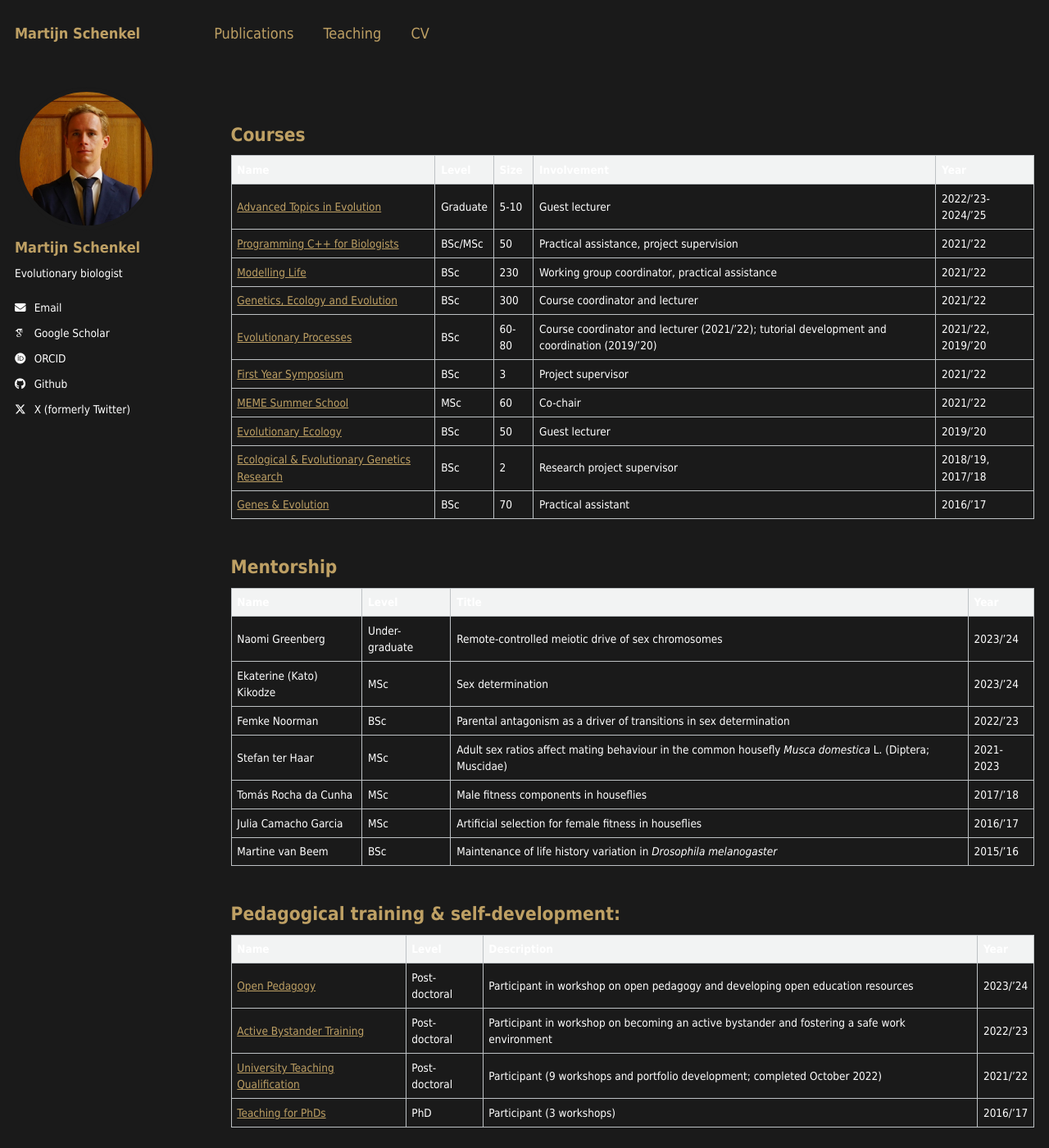
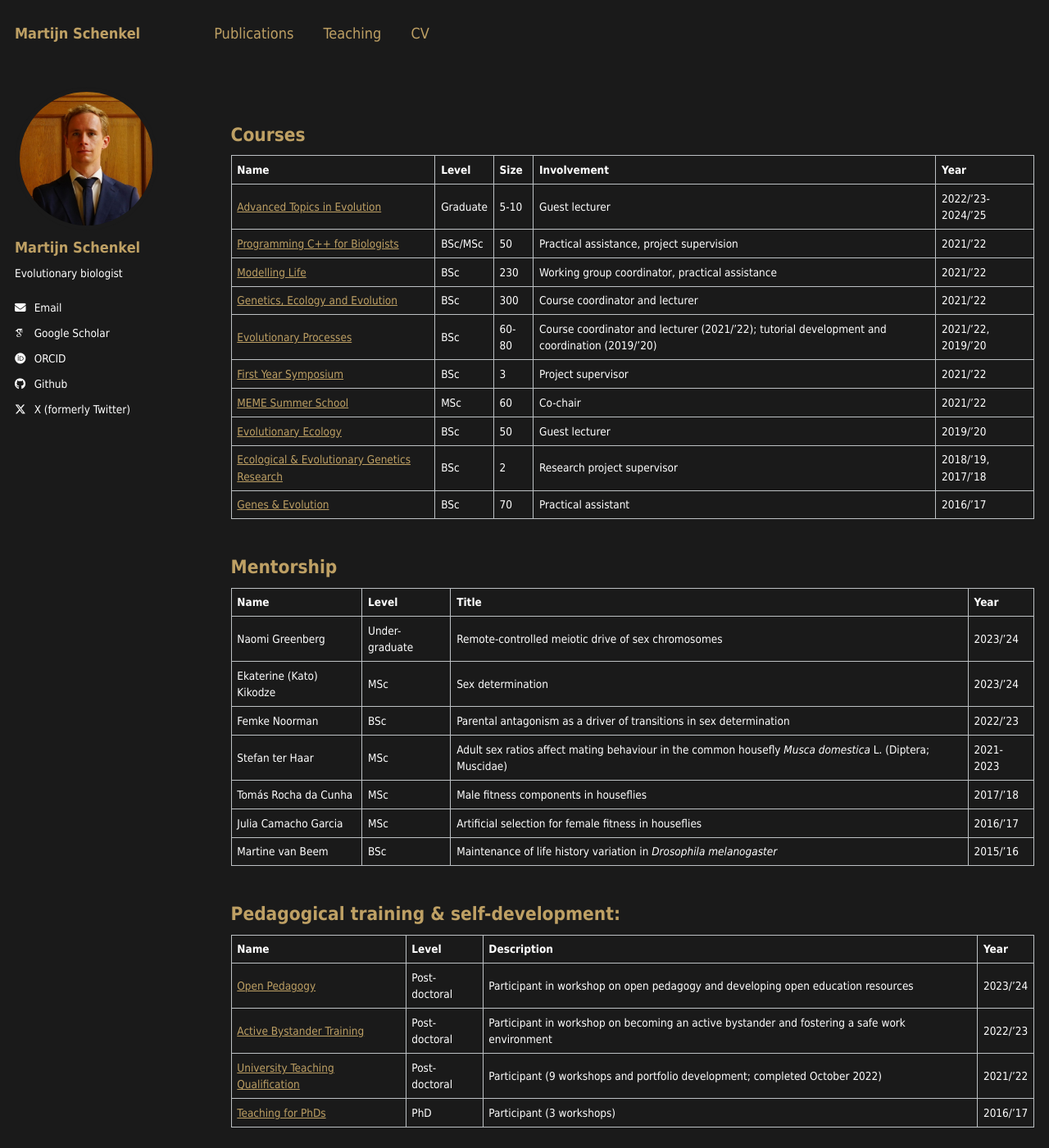
Before and after one commit to MartijnSchenkel/MartijnSchenkel.github.io, a Jekyll site: the page built from _pages/teaching.md, in a window 1280 px wide and 1400 px high. Shown: the whole window at 82% size. Built offline with Jekyll 4.4.1, drawn with Linux system fonts in a browser that asks for light colours; some web fonts are replaced.

Commit message:
Update _tables.scss

```diff
--- a/_sass/_tables.scss
+++ b/_sass/_tables.scss
@@ -16,7 +16,7 @@ table {
 }
 
 thead {
-  background-color: $lighter-gray;
+  background-color: mix(#000, #fff, 90%);
   border-bottom: 1px solid $light-gray;
 }
 
```
